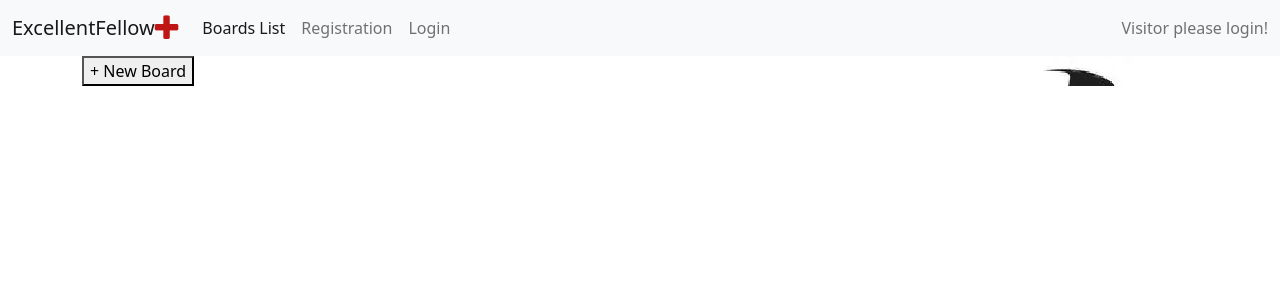
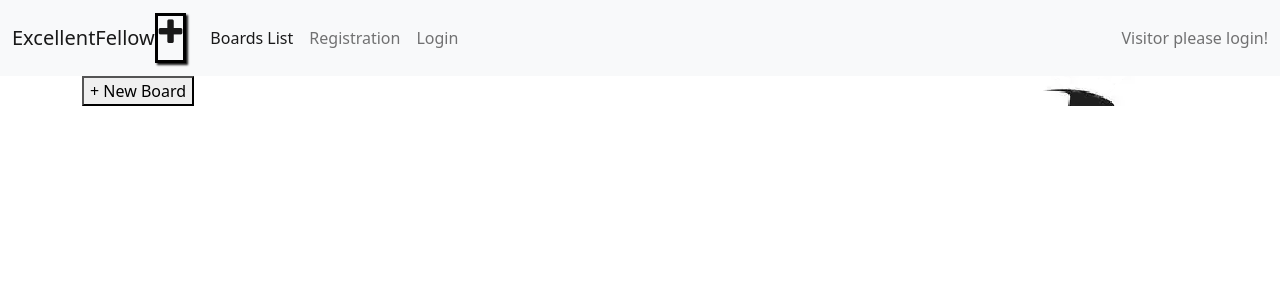
Before and after one commit to CodecoolGlobal/proman-2-python-Nitram137, a Flask app: page / in a window 1280 px wide. Shown: the top 300 px of the page. Run offline with Flask 2, Linux system fonts and the light colour scheme; data that the repository does not hold is empty; parts of the project's set-up code (start-up, migrations or seed data) failed here and were passed over; some libraries are stand-ins or nearby versions.

Commit message:
Make a tombstone header icon
This reverts commit ba7e2b143d800bc31497abfd33db8bdeffadb961.

```diff
--- a/static/css/main.css
+++ b/static/css/main.css
@@ -27,7 +27,10 @@ h5 {
 
 #plus {
     font-size: 30px;
-    color: #bf1515;
+    border: solid black;
+    padding: 1px;
+    height: 50px;
+    box-shadow: 2px 2px 2px;
 }
 
 .navbar-brand {
```
